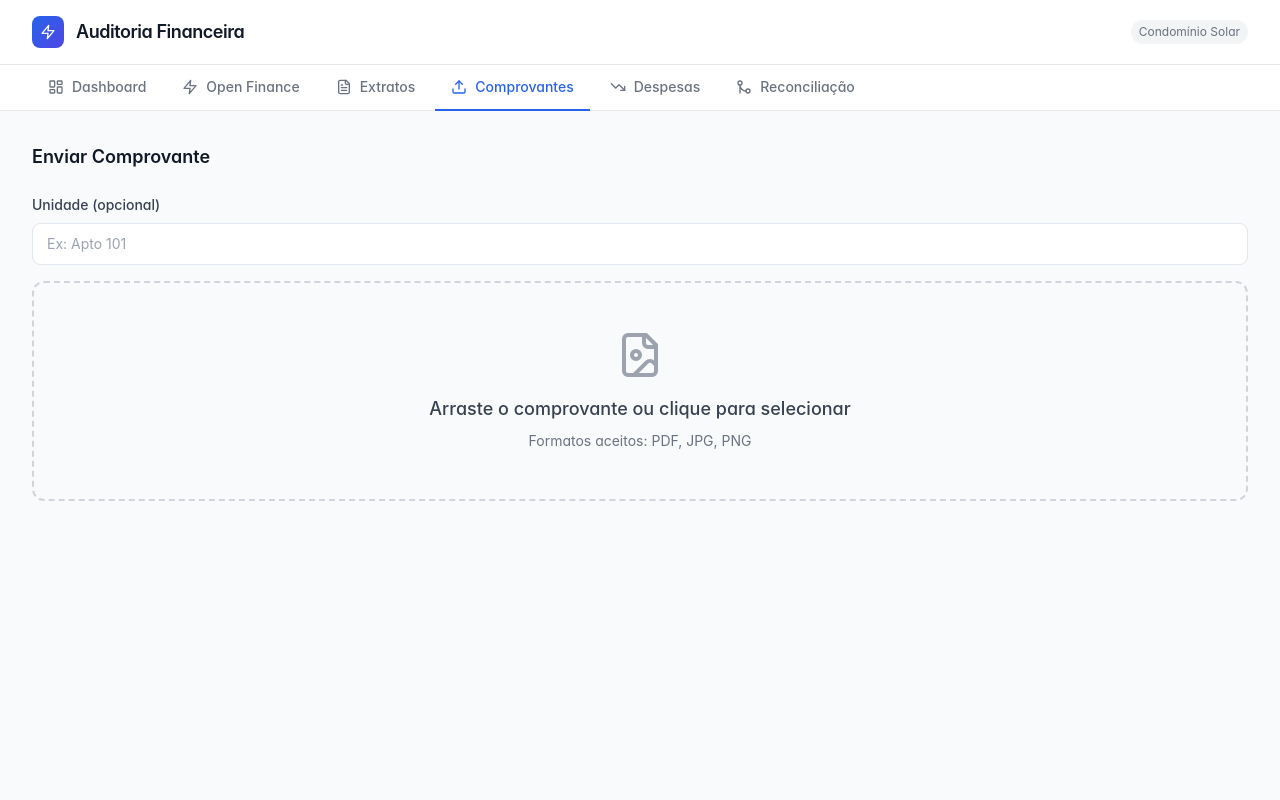
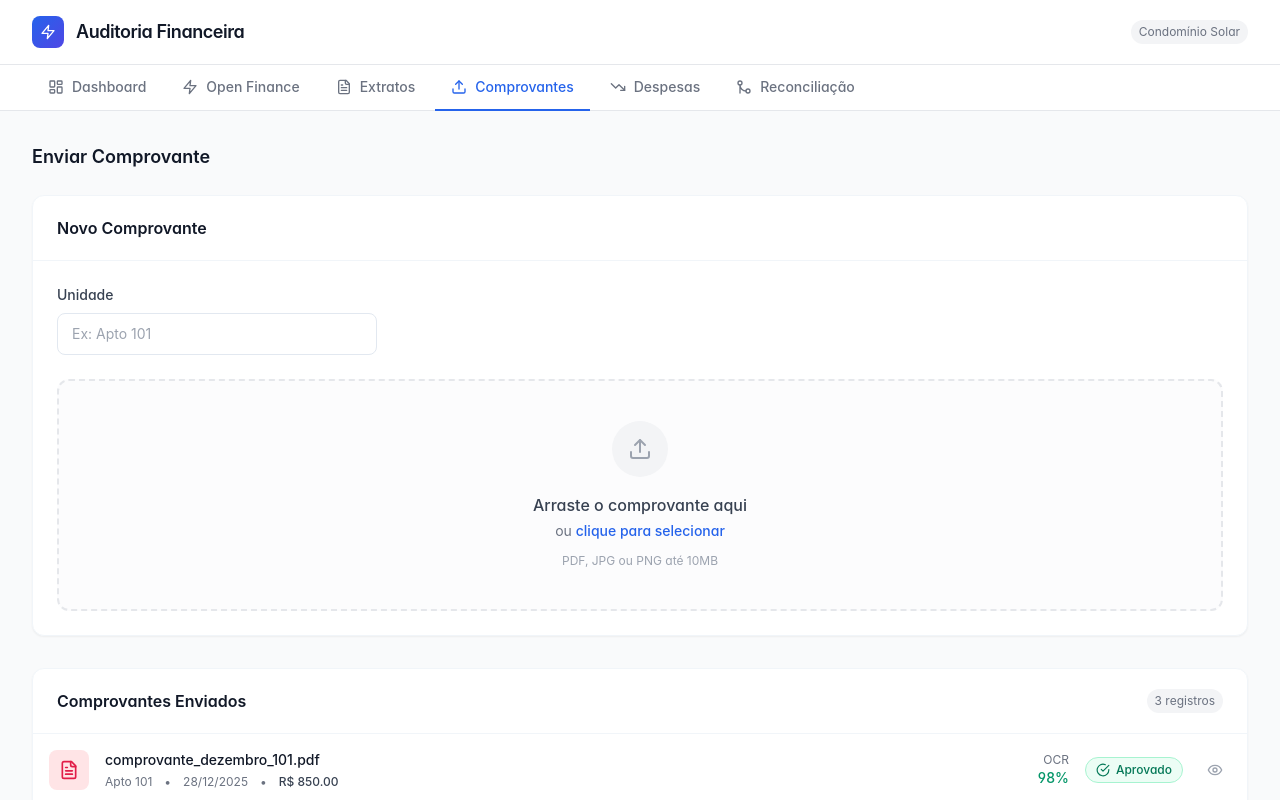
Before and after one commit to joao2141212/audi-home, a React (Vite) app in the folder frontend/: page / in a window 1280 px wide. Both pictures are taken after a click on the button "Comprovantes". Shown: the top 800 px of the page. Built offline with nearby package versions, Linux system fonts and the light colour scheme; no server answers.

Commit message:
design: revamp receipts page with mock list and OCR indicators

```diff
--- a/frontend/src/features/receipts/ReceiptUpload.tsx
+++ b/frontend/src/features/receipts/ReceiptUpload.tsx
@@ -1,87 +1,165 @@
 import { useState } from 'react'
-import { Upload, FileImage, CheckCircle, AlertCircle } from 'lucide-react'
+import {
+    Upload,
+    FileText,
+    CheckCircle,
+    AlertCircle,
+    Clock,
+    Eye,
+    Trash2,
+    Image as ImageIcon,
+    FileCheck,
+    Loader2
+} from 'lucide-react'
 import { cn } from '../../lib/utils'
+
+// Mock data for demo - comprovantes já enviados
+const mockReceipts = [
+    {
+        id: '1',
+        fileName: 'comprovante_dezembro_101.pdf',
+        unidade: 'Apto 101',
+        uploadedAt: '2025-12-28T14:30:00',
+        status: 'aprovado',
+        valor: 850.00,
+        ocrConfianca: 98
+    },
+    {
+        id: '2',
+        fileName: 'pagamento_taxa_202.jpg',
+        unidade: 'Apto 202',
+        uploadedAt: '2025-12-27T10:15:00',
+        status: 'pendente',
+        valor: 850.00,
+        ocrConfianca: 85
+    },
+    {
+        id: '3',
+        fileName: 'recibo_manutencao.pdf',
+        unidade: 'Área Comum',
+        uploadedAt: '2025-12-26T09:00:00',
+        status: 'rejeitado',
+        valor: null,
+        ocrConfianca: 42
+    },
+]
 
 export function ReceiptUpload() {
     const [uploading, setUploading] = useState(false)
     const [uploadStatus, setUploadStatus] = useState<'idle' | 'success' | 'error'>('idle')
     const [message, setMessage] = useState('')
     const [unidade, setUnidade] = useState('')
+    const [dragActive, setDragActive] = useState(false)
+    const [receipts, setReceipts] = useState(mockReceipts)
 
     const handleFileUpload = async (file: File) => {
         setUploading(true)
         setUploadStatus('idle')
 
-        const formData = new FormData()
-        formData.append('file', file)
-        if (unidade) {
-            formData.append('unidade', unidade)
+        // Simulate upload for demo
+        setTimeout(() => {
+            const newReceipt = {
+                id: Date.now().toString(),
+                fileName: file.name,
+                unidade: unidade || 'Não informada',
+                uploadedAt: new Date().toISOString(),
+                status: 'pendente' as const,
+                valor: 850.00,
+                ocrConfianca: 92
+            }
+            setReceipts([newReceipt, ...receipts])
+            setUploadStatus('success')
+            setMessage('Comprovante enviado e processado via OCR!')
+            setUploading(false)
+            setUnidade('')
+        }, 1500)
     }
 
-        try {
-            const response = await fetch('http://localhost:8000/api/v1/receipts/upload', {
-                method: 'POST',
-                body: formData,
-            })
-
-            if (!response.ok) {
-                const error = await response.json()
-                throw new Error(error.detail || 'Upload failed')
-            }
-
-            const data = await response.json()
-
-            // Trigger OCR processing
-            await fetch(`http://localhost:8000/api/v1/receipts/${data.id}/process-ocr`, {
-                method: 'POST',
-            })
-
-            setUploadStatus('success')
-            setMessage(`Comprovante enviado! Status: ${data.status}`)
-        } catch (error) {
-            setUploadStatus('error')
-            setMessage(error instanceof Error ? error.message : 'Erro ao enviar comprovante')
-        } finally {
-            setUploading(false)
+    const handleDrag = (e: React.DragEvent) => {
+        e.preventDefault()
+        e.stopPropagation()
+        if (e.type === 'dragenter' || e.type === 'dragover') {
+            setDragActive(true)
+        } else if (e.type === 'dragleave') {
+            setDragActive(false)
         }
     }
 
     const handleDrop = (e: React.DragEvent) => {
         e.preventDefault()
+        setDragActive(false)
         const file = e.dataTransfer.files[0]
-        if (file) {
-            handleFileUpload(file)
-        }
+        if (file) handleFileUpload(file)
     }
 
     const handleFileSelect = (e: React.ChangeEvent<HTMLInputElement>) => {
         const file = e.target.files?.[0]
-        if (file) {
-            handleFileUpload(file)
+        if (file) handleFileUpload(file)
+    }
+
+    const getStatusConfig = (status: string) => {
+        switch (status) {
+            case 'aprovado':
+                return {
+                    label: 'Aprovado',
+                    icon: <CheckCircle className="h-3.5 w-3.5" />,
+                    classes: 'bg-emerald-50 text-emerald-700 border-emerald-200'
+                }
+            case 'pendente':
+                return {
+                    label: 'Pendente',
+                    icon: <Clock className="h-3.5 w-3.5" />,
+                    classes: 'bg-amber-50 text-amber-700 border-amber-200'
+                }
+            case 'rejeitado':
+                return {
+                    label: 'Rejeitado',
+                    icon: <AlertCircle className="h-3.5 w-3.5" />,
+                    classes: 'bg-rose-50 text-rose-700 border-rose-200'
+                }
+            default:
+                return {
+                    label: status,
+                    icon: null,
+                    classes: 'bg-gray-50 text-gray-700 border-gray-200'
+                }
         }
     }
 
     return (
-        <div className="space-y-4">
-            <div>
+        <div className="space-y-8 animate-fade-in">
+            {/* Upload Section */}
+            <div className="card">
+                <div className="card-header">
+                    <h3 className="text-base font-semibold text-gray-900">Novo Comprovante</h3>
+                </div>
+                <div className="card-body space-y-6">
+                    {/* Unit Input */}
+                    <div className="max-w-xs">
                         <label className="block text-sm font-medium text-gray-700 mb-2">
-                    Unidade (opcional)
+                            Unidade
                         </label>
                         <input
                             type="text"
                             value={unidade}
                             onChange={(e) => setUnidade(e.target.value)}
                             placeholder="Ex: Apto 101"
-                    className="w-full px-3 py-2 border border-gray-300 rounded-md focus:outline-none focus:ring-2 focus:ring-blue-500"
+                            className="w-full"
                         />
                     </div>
 
+                    {/* Drop Zone */}
                     <div
+                        onDragEnter={handleDrag}
+                        onDragLeave={handleDrag}
+                        onDragOver={handleDrag}
                         onDrop={handleDrop}
-                onDragOver={(e) => e.preventDefault()}
                         className={cn(
-                    "border-2 border-dashed rounded-xl p-12 text-center transition-colors",
-                    uploading ? "border-green-400 bg-green-50" : "border-gray-300 hover:border-green-400"
+                            "relative border-2 border-dashed rounded-xl p-10 text-center transition-all duration-200",
+                            dragActive
+                                ? "border-blue-500 bg-blue-50"
+                                : "border-gray-200 hover:border-gray-300 bg-gray-50/50",
+                            uploading && "pointer-events-none opacity-60"
                         )}
                     >
                         <input
@@ -92,37 +170,153 @@ export function ReceiptUpload() {
                             onChange={handleFileSelect}
                             disabled={uploading}
                         />
-                <label htmlFor="receipt-upload" className="cursor-pointer">
-                    <FileImage className="mx-auto h-12 w-12 text-gray-400 mb-4" />
-                    <p className="text-lg font-medium text-gray-700">
-                        {uploading ? 'Processando...' : 'Arraste o comprovante ou clique para selecionar'}
+                        <label htmlFor="receipt-upload" className="cursor-pointer block">
+                            <div className={cn(
+                                "mx-auto w-14 h-14 rounded-full flex items-center justify-center mb-4 transition-colors",
+                                dragActive ? "bg-blue-100" : "bg-gray-100"
+                            )}>
+                                {uploading ? (
+                                    <Loader2 className="h-6 w-6 text-blue-600 animate-spin" />
+                                ) : (
+                                    <Upload className={cn(
+                                        "h-6 w-6 transition-colors",
+                                        dragActive ? "text-blue-600" : "text-gray-400"
+                                    )} />
+                                )}
+                            </div>
+                            <p className="text-base font-medium text-gray-700 mb-1">
+                                {uploading ? 'Processando OCR...' : 'Arraste o comprovante aqui'}
                             </p>
-                    <p className="text-sm text-gray-500 mt-2">
-                        Formatos aceitos: PDF, JPG, PNG
+                            <p className="text-sm text-gray-500">
+                                ou <span className="text-blue-600 hover:text-blue-700 font-medium">clique para selecionar</span>
+                            </p>
+                            <p className="text-xs text-gray-400 mt-3">
+                                PDF, JPG ou PNG até 10MB
                             </p>
                         </label>
                     </div>
 
+                    {/* Upload Status */}
                     {uploadStatus !== 'idle' && (
-                <div
-                    className={cn(
-                        "p-4 rounded-lg flex items-start gap-3",
-                        uploadStatus === 'success' ? "bg-green-50 text-green-800" : "bg-red-50 text-red-800"
-                    )}
-                >
+                        <div className={cn(
+                            "flex items-center gap-3 p-4 rounded-lg",
+                            uploadStatus === 'success'
+                                ? "bg-emerald-50 text-emerald-800 border border-emerald-200"
+                                : "bg-rose-50 text-rose-800 border border-rose-200"
+                        )}>
                             {uploadStatus === 'success' ? (
-                        <CheckCircle className="h-5 w-5 mt-0.5" />
+                                <CheckCircle className="h-5 w-5 text-emerald-600" />
                             ) : (
-                        <AlertCircle className="h-5 w-5 mt-0.5" />
+                                <AlertCircle className="h-5 w-5 text-rose-600" />
                             )}
                             <div>
-                        <p className="font-medium">
-                            {uploadStatus === 'success' ? 'Sucesso!' : 'Erro'}
+                                <p className="font-medium text-sm">
+                                    {uploadStatus === 'success' ? 'Enviado com sucesso!' : 'Erro no upload'}
                                 </p>
-                        <p className="text-sm">{message}</p>
+                                <p className="text-xs opacity-80">{message}</p>
                             </div>
                         </div>
                     )}
                 </div>
+            </div>
+
+            {/* Receipts List */}
+            <div className="card">
+                <div className="card-header flex items-center justify-between">
+                    <h3 className="text-base font-semibold text-gray-900">Comprovantes Enviados</h3>
+                    <span className="text-xs text-gray-500 bg-gray-100 px-2 py-1 rounded-full">
+                        {receipts.length} registros
+                    </span>
+                </div>
+                <div className="divide-y divide-gray-100">
+                    {receipts.map((receipt, index) => {
+                        const statusConfig = getStatusConfig(receipt.status)
+                        const isPDF = receipt.fileName.endsWith('.pdf')
+
+                        return (
+                            <div
+                                key={receipt.id}
+                                className="p-4 flex items-center gap-4 hover:bg-gray-50/50 transition-colors animate-fade-in"
+                                style={{ animationDelay: `${index * 50}ms` }}
+                            >
+                                {/* File Icon */}
+                                <div className={cn(
+                                    "w-10 h-10 rounded-lg flex items-center justify-center flex-shrink-0",
+                                    isPDF ? "bg-rose-100" : "bg-blue-100"
+                                )}>
+                                    {isPDF ? (
+                                        <FileText className="h-5 w-5 text-rose-600" />
+                                    ) : (
+                                        <ImageIcon className="h-5 w-5 text-blue-600" />
+                                    )}
+                                </div>
+
+                                {/* Info */}
+                                <div className="flex-1 min-w-0">
+                                    <p className="text-sm font-medium text-gray-900 truncate">
+                                        {receipt.fileName}
+                                    </p>
+                                    <div className="flex items-center gap-3 mt-1 text-xs text-gray-500">
+                                        <span>{receipt.unidade}</span>
+                                        <span>•</span>
+                                        <span>{new Date(receipt.uploadedAt).toLocaleDateString('pt-BR')}</span>
+                                        {receipt.valor && (
+                                            <>
+                                                <span>•</span>
+                                                <span className="font-medium text-gray-700">
+                                                    R$ {receipt.valor.toFixed(2)}
+                                                </span>
+                                            </>
+                                        )}
+                                    </div>
+                                </div>
+
+                                {/* OCR Confidence */}
+                                {receipt.ocrConfianca && (
+                                    <div className="hidden sm:flex flex-col items-end">
+                                        <span className="text-xs text-gray-500">OCR</span>
+                                        <span className={cn(
+                                            "text-sm font-medium",
+                                            receipt.ocrConfianca >= 80 ? "text-emerald-600" :
+                                                receipt.ocrConfianca >= 60 ? "text-amber-600" : "text-rose-600"
+                                        )}>
+                                            {receipt.ocrConfianca}%
+                                        </span>
+                                    </div>
+                                )}
+
+                                {/* Status Badge */}
+                                <div className={cn(
+                                    "flex items-center gap-1.5 px-2.5 py-1 rounded-full text-xs font-medium border",
+                                    statusConfig.classes
+                                )}>
+                                    {statusConfig.icon}
+                                    {statusConfig.label}
+                                </div>
+
+                                {/* Actions */}
+                                <div className="flex items-center gap-1">
+                                    <button className="p-2 text-gray-400 hover:text-gray-600 hover:bg-gray-100 rounded-lg transition-colors">
+                                        <Eye className="h-4 w-4" />
+                                    </button>
+                                </div>
+                            </div>
+                        )
+                    })}
+                </div>
+            </div>
+
+            {/* Info Box */}
+            <div className="flex items-start gap-4 p-4 bg-blue-50 border border-blue-200 rounded-xl">
+                <FileCheck className="h-5 w-5 text-blue-600 mt-0.5" />
+                <div>
+                    <p className="text-sm font-medium text-blue-900">Como funciona</p>
+                    <p className="text-sm text-blue-700 mt-1">
+                        Os comprovantes são processados automaticamente via OCR para extrair valor, data e NSU.
+                        Em seguida, são cruzados com o extrato bancário para validação.
+                    </p>
+                </div>
+            </div>
+        </div>
     )
 }
```
Lines whose indentation alone changed are shown as unchanged.
